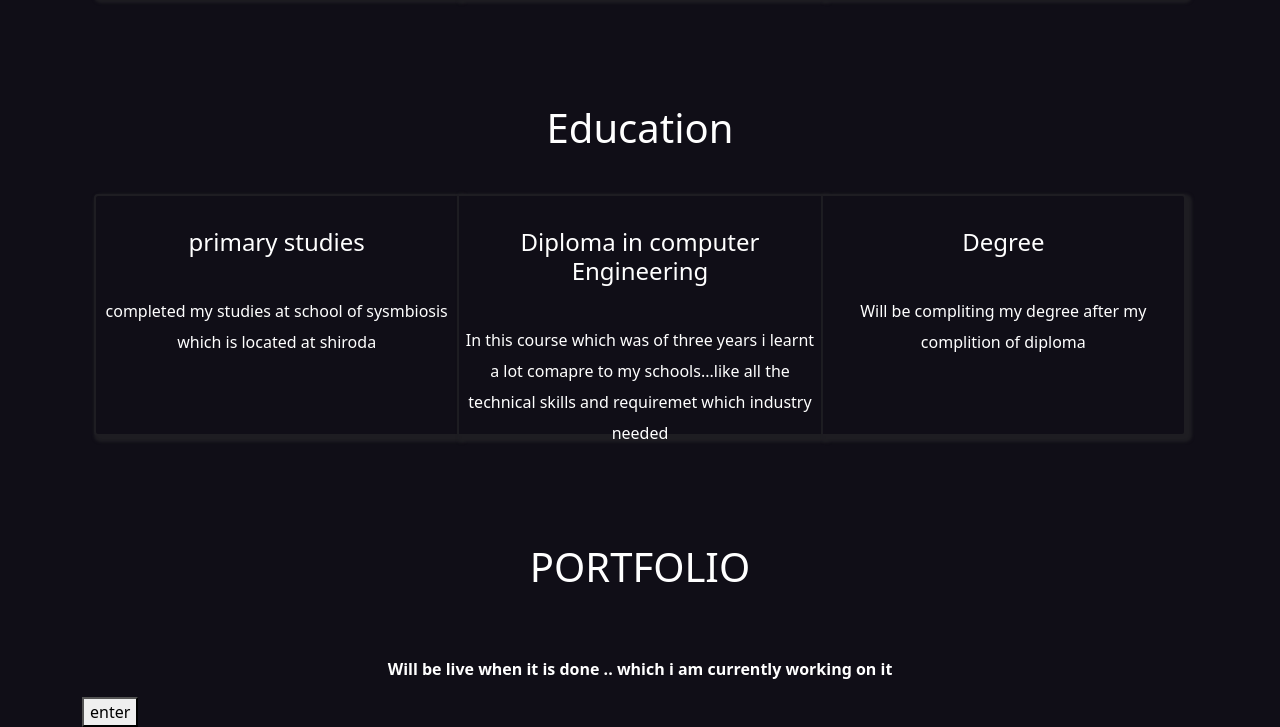
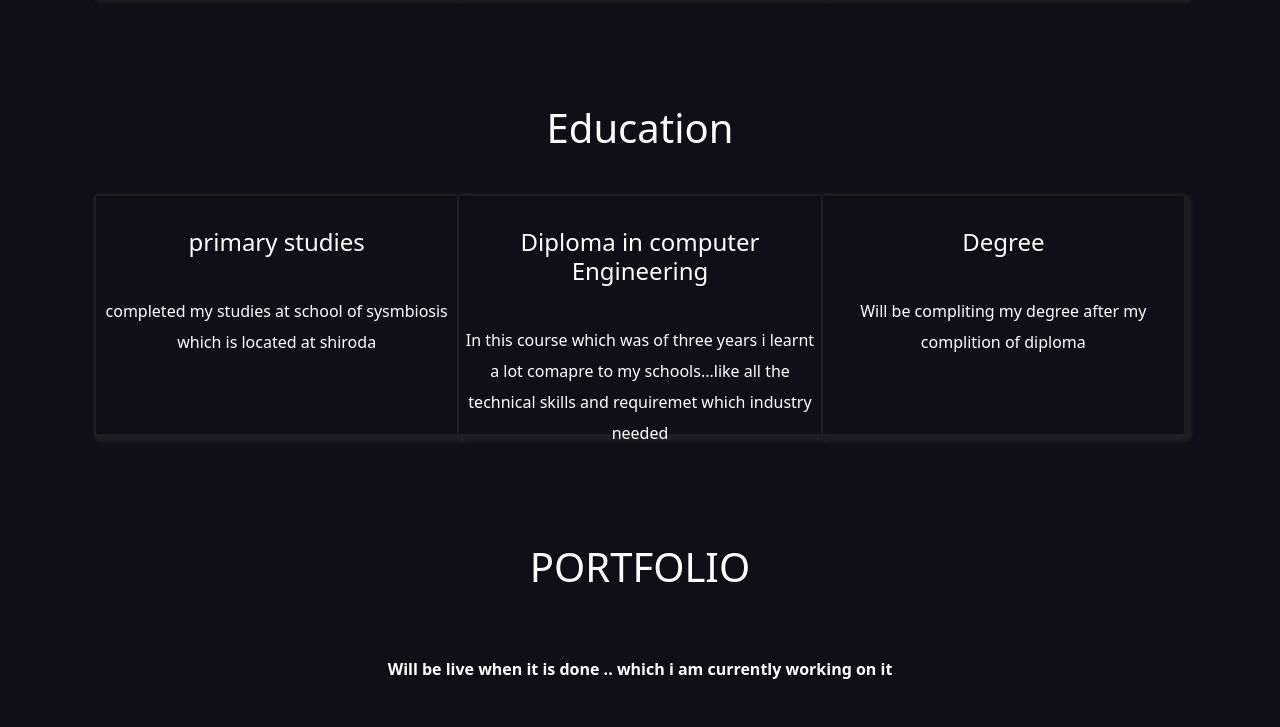
Before and after one commit to Rushikesh38/Rushikesh.github.io, a plain HTML site: page index.html in a window 1280 px wide. Shown: the part 1909-2636 px from the top of the page. After the commit the page ends 2606 px from the top, so only its background shows below. Drawn offline with Linux system fonts and the light colour scheme.

Commit message:
sixth change

```diff
--- a/index.html
+++ b/index.html
@@ -47,8 +47,9 @@
                         </ul>
 
                     </div>
-                    <div class="download"  style="text-align: center;">
-                        <a href="Resume.pdf" download="Resume" style="text-decoration: none;"> <button class="download-btn" >Download CV</button></a>
+                    <div class="download" style="text-align: center;">
+                        <a href="Resume.pdf" download="Resume" style="text-decoration: none;"> <button
+                                class="download-btn">Download CV</button></a>
                     </div>
 
                 </div>
@@ -120,7 +121,7 @@
                             </div>
                             <h3>UI/UX Design</h3>
                             <p class="talent-p">This is the section where i enjoy the most and which is new to me..
-                               currently learning...</p>
+                                currently learning...</p>
                         </div>
 
                     </div>
@@ -202,11 +203,12 @@
                 </div>
             </div>
         </div>
-         <h1 style="text-align: center; margin-top: 6rem;">PORTFOLIO</h1> <br> <br>
-         <p style="text-align: center;"> <b>Will be live when it is done  .. which i am currently working on it</b></p>
-<div>
 
-    <a href=""><button>enter</button></a></div>
+        <h1 style="text-align: center; margin-top: 6rem;">PORTFOLIO</h1> <br> <br>
+        <p style="text-align: center;"> <b>Will be live when it is done .. which i am currently working on it</b></p>
+
+
+
 
     </div>
 
```
